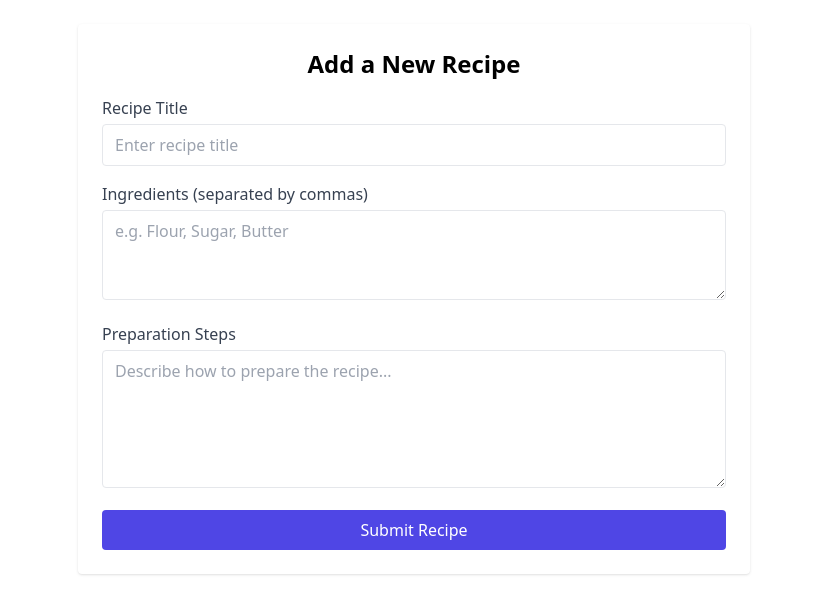
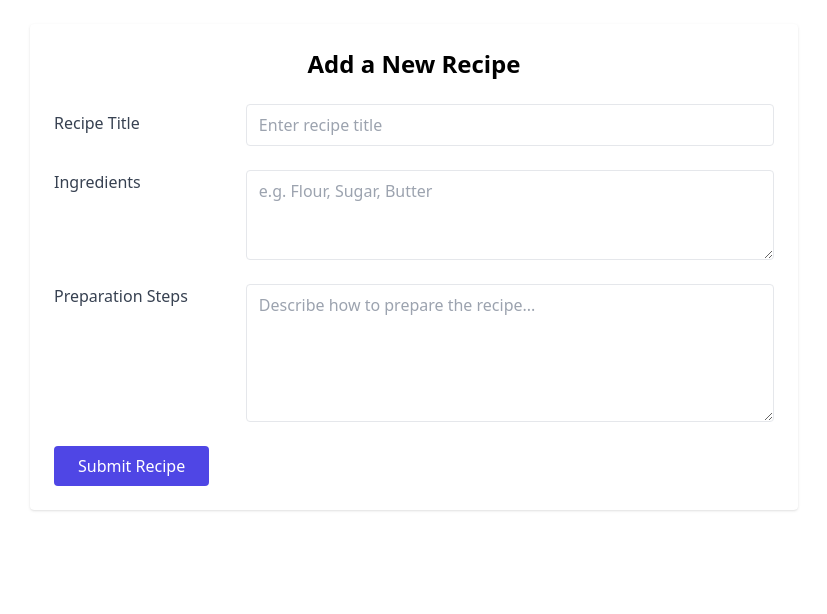
Before and after one commit to Rich-Tec/alx-fe-reactjs, a React (Vite) app in the folder recipe-sharing-platform/: page /add in a window 1280 px wide. Shown: the top 614 px of the page, without its empty margins (226-1053 px from the left). Built offline with nearby package versions, Linux system fonts and the light colour scheme.

Commit message:
Final commit

```diff
--- a/recipe-sharing-platform/src/components/AddRecipeForm.jsx
+++ b/recipe-sharing-platform/src/components/AddRecipeForm.jsx
@@ -5,10 +5,9 @@ const AddRecipeForm = () => {
   const [title, setTitle] = useState("");
   const [ingredients, setIngredients] = useState("");
   const [steps, setSteps] = useState("");
-  const [errors, setErrors] = useState({}); // <-- checker expects this
+  const [errors, setErrors] = useState({});
   const [success, setSuccess] = useState("");
 
-  // ✅ Validation function (checker looks for "validate")
   const validate = () => {
     const newErrors = {};
 
@@ -38,9 +37,8 @@ const AddRecipeForm = () => {
     e.preventDefault();
     setSuccess("");
 
-    if (!validate()) return; // ⬅️ use validate()
+    if (!validate()) return;
 
-    // Mock recipe object
     const newRecipe = {
       id: Date.now(),
       title,
@@ -58,15 +56,15 @@ const AddRecipeForm = () => {
   };
 
   return (
-    <div className="max-w-2xl mx-auto p-6 bg-white rounded shadow mt-6">
-      <h2 className="text-2xl font-bold mb-4 text-center">Add a New Recipe</h2>
+    <div className="max-w-3xl mx-auto p-6 bg-white rounded shadow mt-6">
+      <h2 className="text-2xl font-bold mb-6 text-center">Add a New Recipe</h2>
 
       {success && <p className="text-green-600 text-center mb-3">{success}</p>}
 
-      <form onSubmit={handleSubmit} className="space-y-4">
+      <form onSubmit={handleSubmit} className="space-y-6">
         {/* Title */}
-        <div>
-          <label className="block text-gray-700 font-medium mb-1">
+        <div className="md:flex md:items-center md:space-x-4">
+          <label className="block text-gray-700 font-medium mb-1 md:w-1/4">
             Recipe Title
           </label>
           <input
@@ -74,31 +72,31 @@ const AddRecipeForm = () => {
             value={title}
             onChange={(e) => setTitle(e.target.value)}
             placeholder="Enter recipe title"
-            className="w-full px-3 py-2 border rounded focus:outline-none focus:ring focus:ring-indigo-300"
+            className="w-full md:w-3/4 px-3 py-2 border rounded focus:outline-none focus:ring focus:ring-indigo-300"
           />
-          {errors.title && <p className="text-red-500 text-sm">{errors.title}</p>}
         </div>
+        {errors.title && <p className="text-red-500 text-sm">{errors.title}</p>}
 
         {/* Ingredients */}
-        <div>
-          <label className="block text-gray-700 font-medium mb-1">
-            Ingredients (separated by commas)
+        <div className="md:flex md:items-start md:space-x-4">
+          <label className="block text-gray-700 font-medium mb-1 md:w-1/4">
+            Ingredients
           </label>
           <textarea
             value={ingredients}
             onChange={(e) => setIngredients(e.target.value)}
             placeholder="e.g. Flour, Sugar, Butter"
             rows="3"
-            className="w-full px-3 py-2 border rounded focus:outline-none focus:ring focus:ring-indigo-300"
+            className="w-full md:w-3/4 px-3 py-2 border rounded focus:outline-none focus:ring focus:ring-indigo-300"
           ></textarea>
-          {errors.ingredients && (
-            <p className="text-red-500 text-sm">{errors.ingredients}</p>
-          )}
         </div>
+        {errors.ingredients && (
+          <p className="text-red-500 text-sm">{errors.ingredients}</p>
+        )}
 
         {/* Steps */}
-        <div>
-          <label className="block text-gray-700 font-medium mb-1">
+        <div className="md:flex md:items-start md:space-x-4">
+          <label className="block text-gray-700 font-medium mb-1 md:w-1/4">
             Preparation Steps
           </label>
           <textarea
@@ -106,15 +104,15 @@ const AddRecipeForm = () => {
             onChange={(e) => setSteps(e.target.value)}
             placeholder="Describe how to prepare the recipe..."
             rows="5"
-            className="w-full px-3 py-2 border rounded focus:outline-none focus:ring focus:ring-indigo-300"
+            className="w-full md:w-3/4 px-3 py-2 border rounded focus:outline-none focus:ring focus:ring-indigo-300"
           ></textarea>
-          {errors.steps && <p className="text-red-500 text-sm">{errors.steps}</p>}
         </div>
+        {errors.steps && <p className="text-red-500 text-sm">{errors.steps}</p>}
 
         {/* Submit Button */}
         <button
           type="submit"
-          className="w-full bg-indigo-600 text-white py-2 px-4 rounded hover:bg-indigo-700 transition"
+          className="w-full md:w-auto bg-indigo-600 text-white py-2 px-6 rounded hover:bg-indigo-700 transition"
         >
           Submit Recipe
         </button>
```
